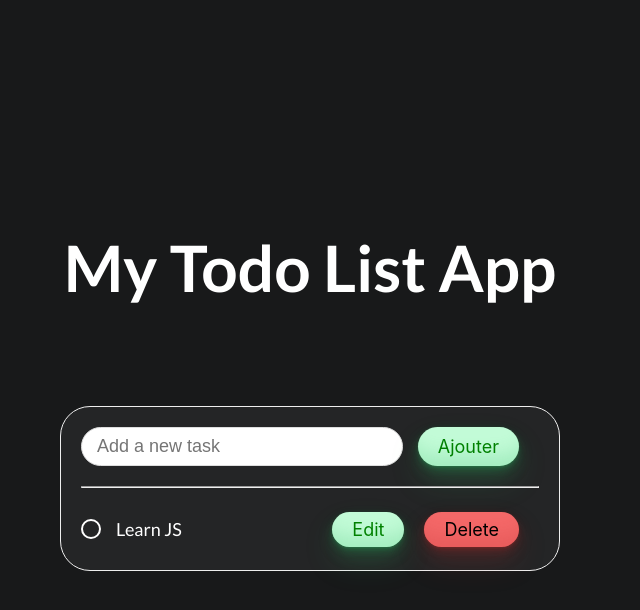
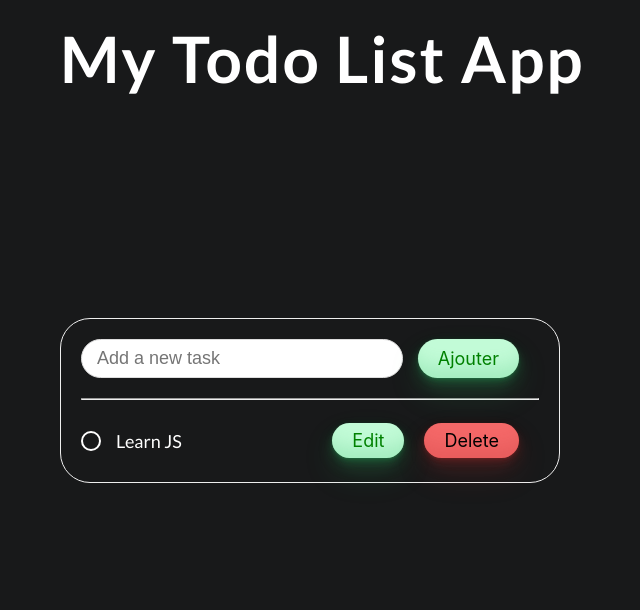
Before and after one commit to Felipebarcon/angular-todo-list, an Angular app: page / in a window 1280 px wide. Shown: the top 610 px of the page, without its empty margins (330-970 px from the left). Built offline with nearby package versions, Linux system fonts and the light colour scheme.

Commit message:
add title

```diff
--- a/package.json
+++ b/package.json
@@ -18,6 +18,8 @@
     "@angular/platform-browser": "^14.2.0",
     "@angular/platform-browser-dynamic": "^14.2.0",
     "@angular/router": "^14.2.0",
+    "angular-font-awesome": "^3.1.2",
+    "font-awesome": "^4.7.0",
     "rxjs": "~7.5.0",
     "tslib": "^2.3.0",
     "zone.js": "~0.11.4"
--- a/src/app/app.component.css
+++ b/src/app/app.component.css
@@ -1,13 +1,11 @@
-.app-container {
-  height: 100vh;
-  display: flex;
-  flex-direction: column;
-  justify-content: center;
-  align-items: center;
+.container {
+  max-width: 100vh;
 }
 
-.todo--title {
+h1 {
+  font-size: 6.4rem;
+  letter-spacing: 2px;
   color: white;
-  font-size: 6.4rem;
-  margin-bottom: 10rem;
+  position: absolute;
+  top: 2rem;
 }
--- a/src/app/app.component.html
+++ b/src/app/app.component.html
@@ -1,4 +1,5 @@
-<div class="app-container">
-<h1 class="todo--title">My Todo List App</h1>
-<app-todo-list></app-todo-list>
+
+<div class="container">
+  <h1>My Todo List App</h1>
+  <app-todo-list></app-todo-list>
 </div>
--- a/src/app/app.component.ts
+++ b/src/app/app.component.ts
@@ -5,6 +5,4 @@ import { Component } from '@angular/core';
   templateUrl: './app.component.html',
   styleUrls: ['./app.component.css'],
 })
-export class AppComponent {
-  title = 'My Todo List App';
-}
+export class AppComponent {}
--- a/src/app/todo-list/todo-list.component.css
+++ b/src/app/todo-list/todo-list.component.css
@@ -7,19 +7,16 @@ Primary Text: #Е4EЕ6ЕВ,
 Secondary Text: #B0B3B8
 */
 
-.container {
+form {
   display: flex;
-  flex-direction: column;
-  width: 50rem;
+  margin-bottom: 2rem;
+}
+
+.todo--container {
   border: 1px solid #eee;
   border-radius: 3rem;
   padding: 2rem;
-  background-color: #242526;
-}
-
-form {
-  display: flex;
-  margin-bottom: 2rem;
+  width: 50rem;
 }
 
 .break-line {
--- a/src/app/todo-list/todo-list.component.html
+++ b/src/app/todo-list/todo-list.component.html
@@ -1,4 +1,4 @@
-<div class="container">
+<div class="todo--container">
   <form class="todo--form">
     <input class="todo--input" type="text" #newTask
            placeholder="Add a new task">
--- a/src/styles.css
+++ b/src/styles.css
@@ -1,4 +1,6 @@
 /* You can add global styles to this file, and also import other style files */
+
+@import "../node_modules/font-awesome/css/font-awesome.css";
 
 /*
 COLORS:
```
Also changed, not shown: 1 other file (tests, documents, lock files or other folders).
